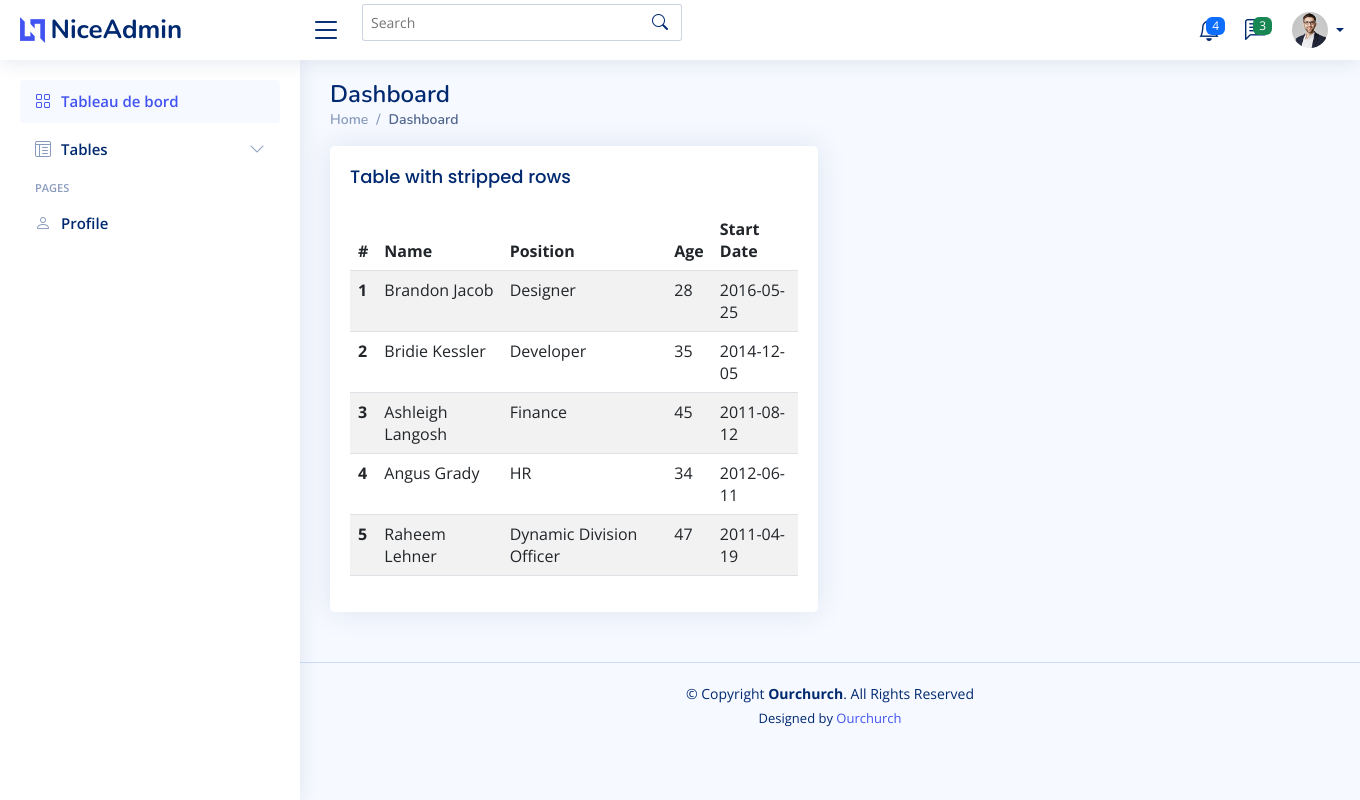
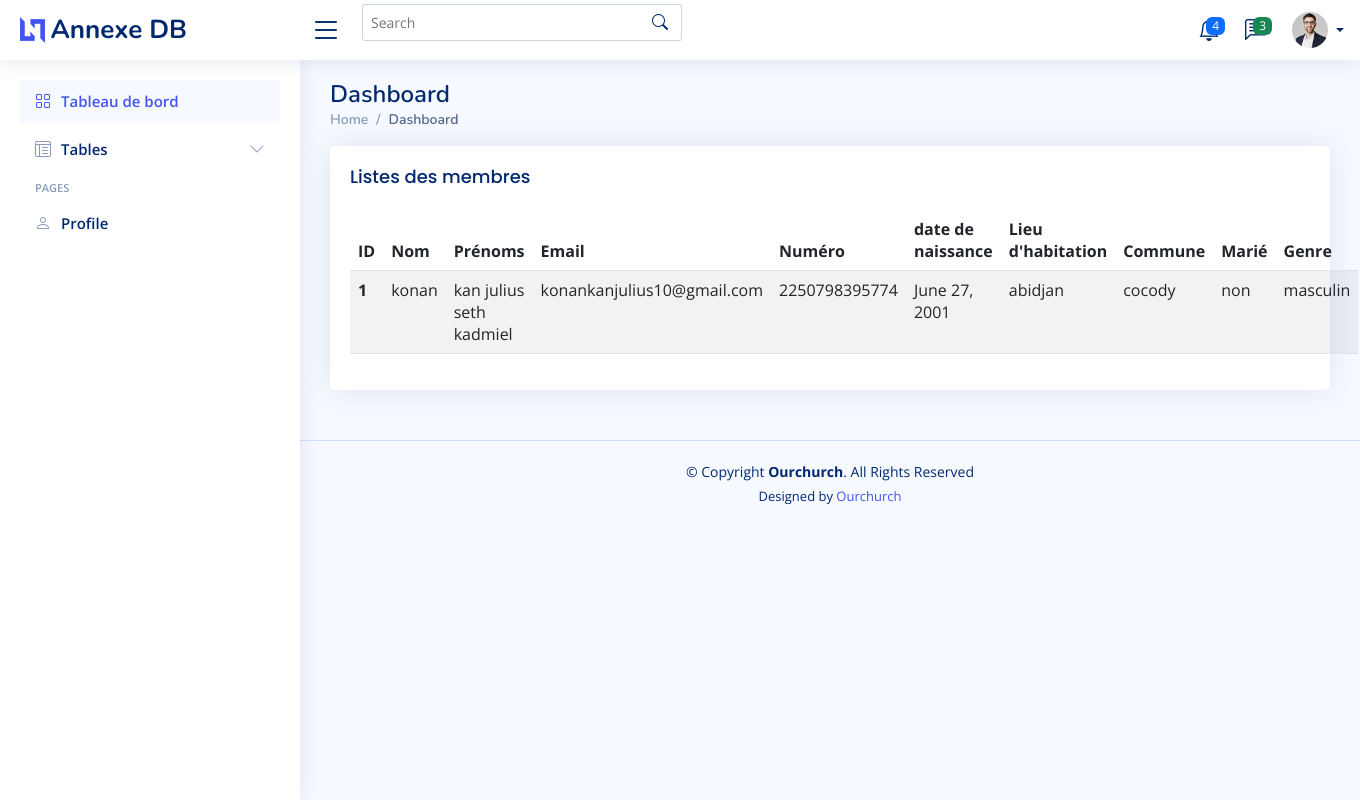
Before and after one commit to gif-yasmine/un-rire-d-expect, a Django app: page /comptes/index in a window 1360 px wide. Run offline with Django 4.2, Linux system fonts and the light colour scheme; data comes from the database, SQL or seed files in the repository; both versions use the stored data as it was after the commit; some libraries are stand-ins or nearby versions.

Commit message:
first affichage

```diff
--- a/registre/comptes/templates/main/menu/menu.html
+++ b/registre/comptes/templates/main/menu/menu.html
@@ -1,9 +1,10 @@
+{% load static %}
 <header id="header" class="header fixed-top d-flex align-items-center">
 
   <div class="d-flex align-items-center justify-content-between">
-    <a href="index.html" class="logo d-flex align-items-center">
-      <img src="assets/img/logo.png" alt="">
-      <span class="d-none d-lg-block">NiceAdmin</span>
+    <a href="{% url 'index' %}" class="logo d-flex align-items-center">
+      <img src="{% static 'assets/img/logo.png'%}" alt="">
+      <span class="d-none d-lg-block">Annexe DB</span>
     </a>
     <i class="bi bi-list toggle-sidebar-btn"></i>
   </div><!-- End Logo -->
@@ -131,7 +132,7 @@
 
           <li class="message-item">
             <a href="#">
-              <img src="assets/img/messages-2.jpg" alt="" class="rounded-circle">
+              <img src="{% static 'assets/img/messages-2.jpg'%}" alt="" class="rounded-circle">
               <div>
                 <h4>Anna Nelson</h4>
                 <p>Velit asperiores et ducimus soluta repudiandae labore officia est ut...</p>
@@ -145,7 +146,7 @@
 
           <li class="message-item">
             <a href="#">
-              <img src="assets/img/messages-3.jpg" alt="" class="rounded-circle">
+              <img src="{% static 'assets/img/messages-3.jpg'%}" alt="" class="rounded-circle">
               <div>
                 <h4>David Muldon</h4>
                 <p>Velit asperiores et ducimus soluta repudiandae labore officia est ut...</p>
@@ -168,7 +169,7 @@
       <li class="nav-item dropdown pe-3">
 
         <a class="nav-link nav-profile d-flex align-items-center pe-0" href="#" data-bs-toggle="dropdown">
-          <img src="assets/img/profile-img.jpg" alt="Profile" class="rounded-circle">
+          <img src="{% static 'assets/img/profile-img.jpg'%}" alt="Profile" class="rounded-circle">
           <span class="d-none d-md-block dropdown-toggle ps-2">{{user.last_name}}</span>
         </a><!-- End Profile Iamge Icon -->
 
--- a/registre/comptes/templates/pages/index.html
+++ b/registre/comptes/templates/pages/index.html
@@ -9,64 +9,48 @@
             <h1>Dashboard</h1>
             <nav>
               <ol class="breadcrumb">
-                <li class="breadcrumb-item"><a href="index.html">Home</a></li>
+                <li class="breadcrumb-item"><a href="{% url 'index' %}">Home</a></li>
                 <li class="breadcrumb-item active">Dashboard</li>
               </ol>
             </nav>
           </div><!-- End Page Title -->
             <section class="section">
                 <div class="row">
-                    <div class="col-lg-6">
+                    <div class="col-12">
                         <div class="card">
                             <div class="card-body">
-                                <h5 class="card-title">Table with stripped rows</h5>
+                                <h5 class="card-title">Listes des membres</h5>
 
                   <!-- Table with stripped rows -->
                   <table class="table table-striped">
                     <thead>
                       <tr>
-                        <th scope="col">#</th>
-                        <th scope="col">Name</th>
-                        <th scope="col">Position</th>
-                        <th scope="col">Age</th>
-                        <th scope="col">Start Date</th>
+                        <th scope="col">ID</th>
+                        <th scope="col">Nom</th>
+                        <th scope="col">Prénoms</th>
+                        <th scope="col">Email</th>
+                        <th scope="col">Numéro</th>
+                        <th scope="col">date de naissance</th>
+                        <th scope="col">Lieu d'habitation</th>
+                        <th scope="col">Commune</th>
+                        <th scope="col">Marié</th>
+                        <th scope="col">Genre</th>
                       </tr>
                     </thead>
                     <tbody>
                       <tr>
-                        <th scope="row">1</th>
-                        <td>Brandon Jacob</td>
-                        <td>Designer</td>
-                        <td>28</td>
-                        <td>2016-05-25</td>
-                      </tr>
-                      <tr>
-                        <th scope="row">2</th>
-                        <td>Bridie Kessler</td>
-                        <td>Developer</td>
-                        <td>35</td>
-                        <td>2014-12-05</td>
-                      </tr>
-                      <tr>
-                        <th scope="row">3</th>
-                        <td>Ashleigh Langosh</td>
-                        <td>Finance</td>
-                        <td>45</td>
-                        <td>2011-08-12</td>
-                      </tr>
-                      <tr>
-                        <th scope="row">4</th>
-                        <td>Angus Grady</td>
-                        <td>HR</td>
-                        <td>34</td>
-                        <td>2012-06-11</td>
-                      </tr>
-                      <tr>
-                        <th scope="row">5</th>
-                        <td>Raheem Lehner</td>
-                        <td>Dynamic Division Officer</td>
-                        <td>47</td>
-                        <td>2011-04-19</td>
+                        {% for membre in membres  %}
+                        <th scope="row">{{ membre.id }}</th>
+                        <td>{{membre.name}}</td>
+                        <td>{{membre.prenoms}}</td>
+                        <td>{{membre.email}}</td>
+                        <td>{{membre.numero}}</td>
+                        <td>{{membre.date}}</td>
+                        <td>{{membre.location}}</td>
+                        <td>{{membre.commune}}</td>
+                        <td>{{membre.status}}</td>
+                        <td>{{membre.genre}}</td>
+                        {% endfor %}
                       </tr>
                     </tbody>
                   </table>
--- a/registre/comptes/views.py
+++ b/registre/comptes/views.py
@@ -4,6 +4,7 @@ from django.views.generic.edit import UpdateView
 from django.urls import reverse_lazy
 from django.contrib import messages
 from .forms import registreForm
+from formulaires.models import Person, spirit, scolaire, professionnal
 # Create your views here.
 
 # formulaire de connexion
@@ -55,7 +56,11 @@ def deconnexion(request):
 
 # page de connexion
 def index(request):
-    return render(request, 'pages/index.html')
+    membres = Person.objects.all()
+    context={
+        'membres': membres
+    }
+    return render(request, 'pages/index.html', context)
 
 # page profil
 def profil(request):
```
Also changed, not shown: registre/db.sqlite3, registre/media/Pictures/profil/kadmiel.jpg (added), 1 other file.
